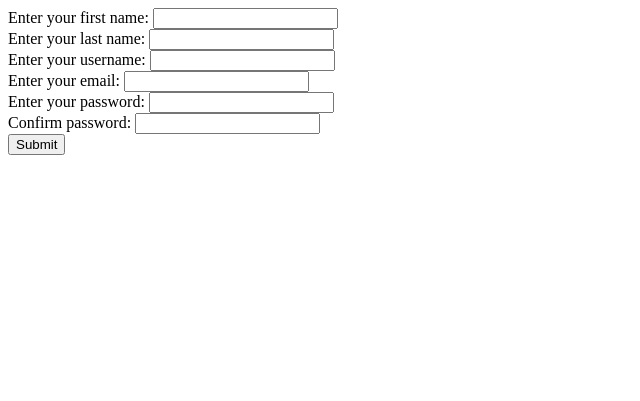
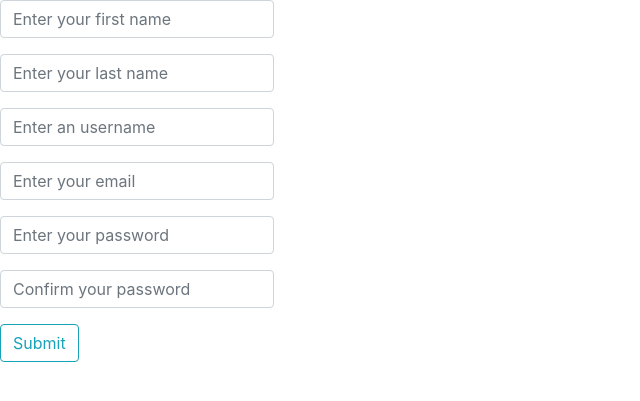
Before and after one commit to petkovgogo/BDZ_school_project, a Django app: page /sign-up/ in a window 1280 px wide. Shown: the top 401 px of the page, without its empty margins (0-640 px from the left). Run offline with Django 3.2, Linux system fonts and the light colour scheme.

Commit message:
Added register decoration

```diff
--- a/bdz_project/client/templates/client/register.html
+++ b/bdz_project/client/templates/client/register.html
@@ -5,46 +5,74 @@
     <meta name="viewport" content="width=device-width, initial-scale=1.0">
     <title>Document</title>
 </head>
+ <!-- CSS -->
+ <link rel="stylesheet" href="https://cdn.jsdelivr.net/npm/bootstrap@4.5.3/dist/css/bootstrap.min.css" integrity="sha384-TX8t27EcRE3e/ihU7zmQxVncDAy5uIKz4rEkgIXeMed4M0jlfIDPvg6uqKI2xXr2" crossorigin="anonymous">
 <body>
 
     <form action="{% url 'client:register' %}" method="POST">
       {% csrf_token %}
 
         <div>
-            <label for="first_name">Enter your first name: </label>
-            <input type="text" id="first_name" name="first_name" required>
+          <div class="input-group mb-3">
+            <div class="input-group-prepend">
+
+          <input type="text" id="first_name" name="first_name" required class="form-control" placeholder="Enter your first name" aria-label="first_name" aria-describedby="basic-addon1">
+          </div>
+           </div>
           </div>
 
 
-        <div>
-          <label for="last_name">Enter your last name: </label>
-          <input type="text"  id="last_name" name="last_name" required>
+          <div><div class="input-group mb-3">
+          <div class="input-group-prepend">
+
+           <input type="text"  id="last_name" name="last_name" required class="form-control" placeholder="Enter your last name" aria-label="last_name" aria-describedby="basic-addon1">
+        </div>
+         </div>
         </div>
 
           <div>
-            <label for="username">Enter your username: </label>
-            <input type="text"  id="username" name="username" required>
+            <div class="input-group mb-3">
+              <div class="input-group-prepend">
+
+            <input type="text"  id="username" name="username" required class="form-control" placeholder="Enter an username" aria-label="username" aria-describedby="basic-addon1">
+            </div>
+             </div>
           </div>
 
           <div>
-            <label for="email">Enter your email: </label>
-            <input type="email"  id="email" name="email" required>
+             <div class="input-group mb-3">
+              <div class="input-group-prepend">
+
+            <input type="email" id="email" name="email" required class="form-control" placeholder="Enter your email" aria-label="email" aria-describedby="basic-addon1">
+              </div>
+              </div>
           </div>
 
           <div>
-            <label for="password">Enter your password: </label>
-            <input type="password"  id="password" name="password" required>
+            <div class="input-group mb-3">
+              <div class="input-group-prepend">
+
+            <input type="password"  id="password" name="password" required required class="form-control" placeholder="Enter your password" aria-label="password" aria-describedby="basic-addon1">
+            </div>
+             </div>
           </div>
 
           <div>
-            <label for="conf_password"> Confirm password: </label>
-            <input type="password"  id="conf_password" name="conf_password" required>
+            <div class="input-group mb-3">
+              <div class="input-group-prepend">
+
+            <input type="password"  id="conf_password" name="conf_password" required class="form-control" placeholder="Confirm your password" aria-label="conf_password" aria-describedby="basic-addon1">
+            </div>
+             </div>
           </div>
 
         <div>
-          <input type="submit" value="Submit">
+          <a href="sign-up/" class="btn btn-outline-info my-2 my-sm-0" type="submit">Submit</a>
         </div>
 
       </form>
+      <!-- jQuery and JS bundle w/ Popper.js -->
+<script src="https://code.jquery.com/jquery-3.5.1.slim.min.js" integrity="sha384-DfXdz2htPH0lsSSs5nCTpuj/zy4C+OGpamoFVy38MVBnE+IbbVYUew+OrCXaRkfj" crossorigin="anonymous"></script>
+<script src="https://cdn.jsdelivr.net/npm/bootstrap@4.5.3/dist/js/bootstrap.bundle.min.js" integrity="sha384-ho+j7jyWK8fNQe+A12Hb8AhRq26LrZ/JpcUGGOn+Y7RsweNrtN/tE3MoK7ZeZDyx" crossorigin="anonymous"></script>
 </body>
 </html>
```
